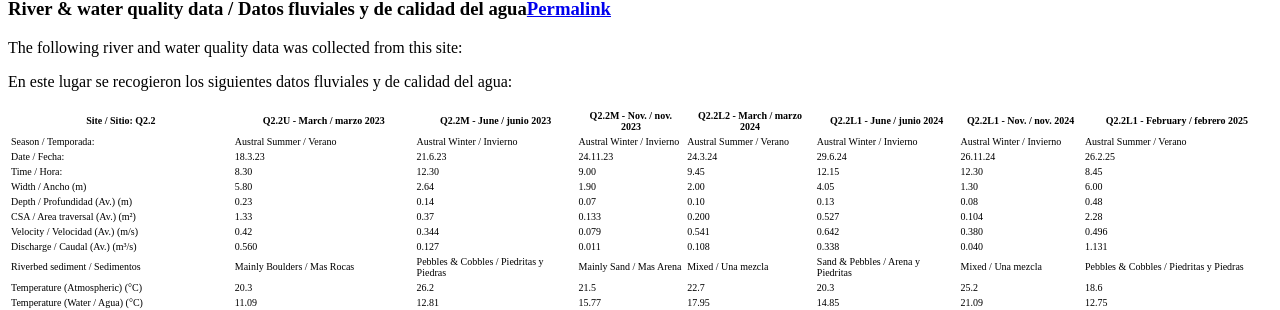
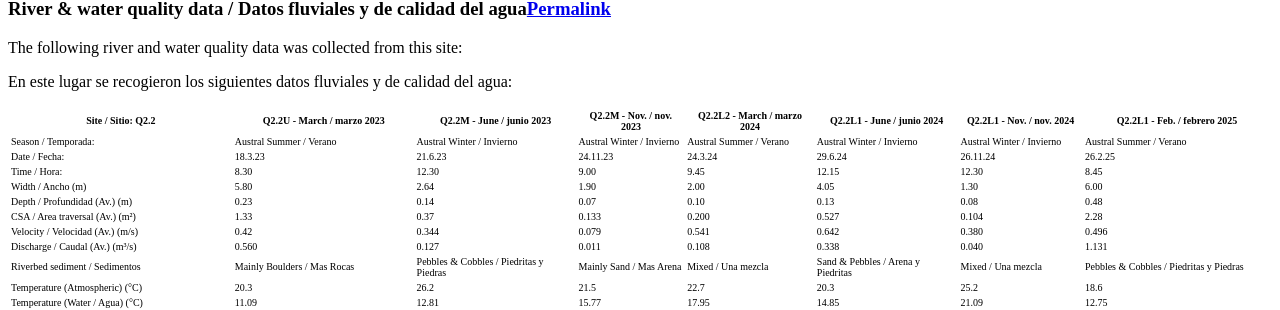
Before and after one commit to HVLepage/cavep-unah, a Jekyll site: the page built from _docs/site-network/Q2_2.md, in a window 1280 px wide and 900 px high, scrolled down 8399 px. Shown: the part 145-455 px from the top of the window. Built offline with Jekyll 4.4.1, drawn with Linux system fonts in a browser that asks for light colours; comment, search, counter and statistics services are not loaded.

Commit message:
Update Q2_2.md

```diff
--- a/_docs/site-network/Q2_2.md
+++ b/_docs/site-network/Q2_2.md
@@ -157,7 +157,7 @@ The following river and water quality data was collected from this site:
 
 En este lugar se recogieron los siguientes datos fluviales y de calidad del agua:
 
-|     Site / Sitio: Q2.2                                         |     Q2.2U - March / marzo 2023                          |     Q2.2M - June / junio 2023                  |     Q2.2M - Nov. / nov. 2023    |      Q2.2L2 - March / marzo 2024       |     Q2.2L1 - June / junio 2024            |     Q2.2L1 - Nov. / nov. 2024    |     Q2.2L1 - February / febrero 2025                |
+|     Site / Sitio: Q2.2                                         |     Q2.2U - March / marzo 2023                          |     Q2.2M - June / junio 2023                  |     Q2.2M - Nov. / nov. 2023    |      Q2.2L2 - March / marzo 2024       |     Q2.2L1 - June / junio 2024            |     Q2.2L1 - Nov. / nov. 2024    |     Q2.2L1 - Feb. / febrero 2025                |
 |----------------------------------------------------------------|---------------------------------------------------------|------------------------------------------------|------------------------------------------|----------------------------------------|-------------------------------------------|-------------------------------------------|-----------------------------------------------------|
 |     Season / Temporada:                                        |     Austral Summer / Verano                             |     Austral Winter / Invierno                  |     Austral Winter / Invierno            |     Austral Summer / Verano            |     Austral Winter / Invierno             |     Austral Winter / Invierno             |     Austral Summer / Verano                         |
 |     Date / Fecha:                                              |     18.3.23                                             |     21.6.23                                    |     24.11.23                             |     24.3.24                            |     29.6.24                               |     26.11.24                              |     26.2.25                                         |
```
